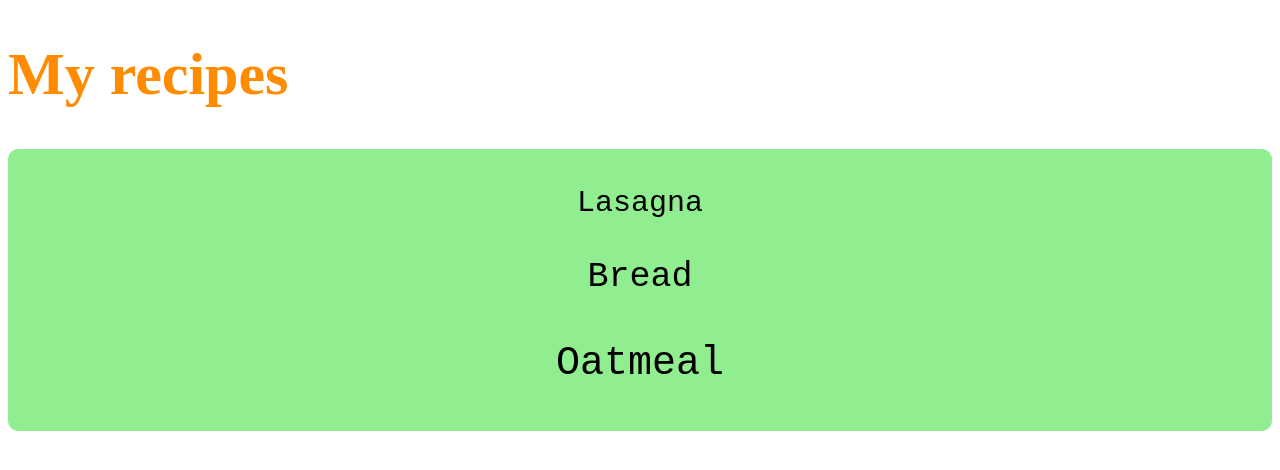
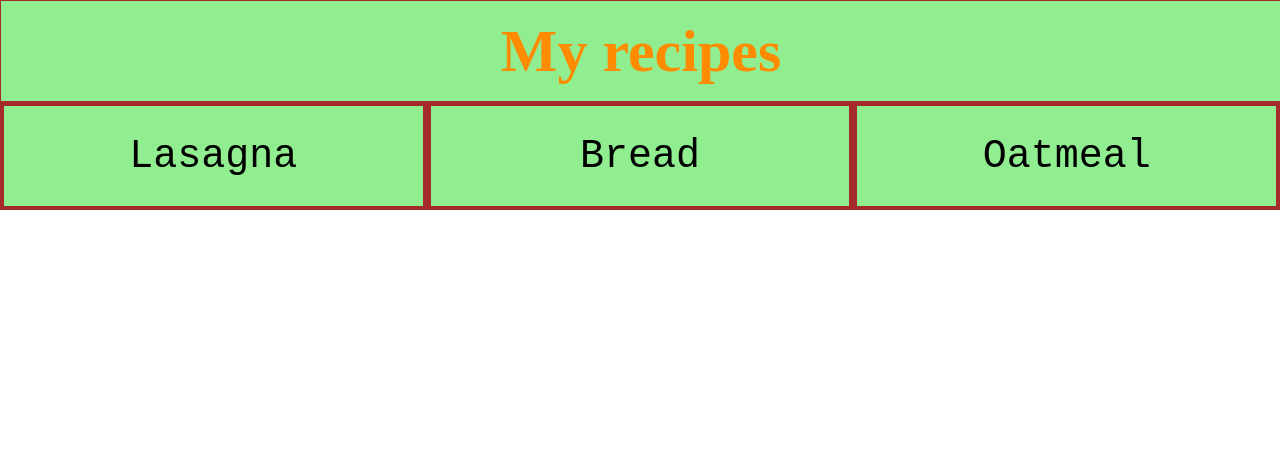
Before and after one commit to Skjolde89/odin-recipes, a plain HTML site: page index.html in a window 1280 px wide. Drawn offline with Linux system fonts and the light colour scheme.

Commit message:
did another stuff

```diff
--- a/style.css
+++ b/style.css
@@ -1,39 +1,59 @@
+body {
+    margin: 0;
+}
+
 #recipes {
-    display: block;
-    margin-left: auto;
-    margin-right: auto;
-    background-origin: padding-box;
-    background-color: lightgreen;
-    border-radius: 10px;
-    width: auto;
-    height: auto;
-    text-align: center;
-    padding: 5px;
+    display: flex;
+    flex-direction: row;
+    margin: 0;
+    justify-content: center;
     align-items: center;
 }
 
-h1 {
-    color: darkorange;
-    font-size: 60px;
+p {
+    margin: 0;
 }
 
 a {
     color: black;
     font-family: 'Courier New', Courier, monospace;
+    justify-content: center;
 }
 
 a:link {
     text-decoration: none;
 }
 
-.lasagna {
-    font-size: 30px;
+a:hover {
+    background-color: blue;
 }
 
-.bread {
-    font-size: 35px;
+p:hover {
+    background-color: blue;
 }
 
+h1 {
+    color: darkorange;
+    background-color: lightgreen;
+    font-size: 60px;
+    width: 100%;
+    border: 1px solid brown;
+    height: 100px;
+    display: flex;
+    margin: 0;
+    align-items: center;
+    justify-content: center;
+}
+
+.lasagna,
+.bread,
 .oatmeal {
+    display: flex;
     font-size: 40px;
+    background: lightgreen;
+    border: 4px solid brown;
+    height: 100px;
+    flex: 1;
+    align-items: center;
+    justify-content: center;
 }
```
